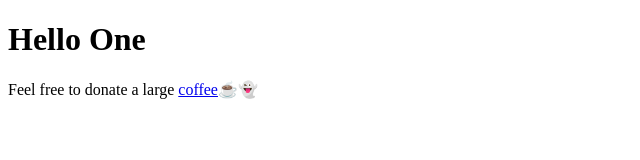
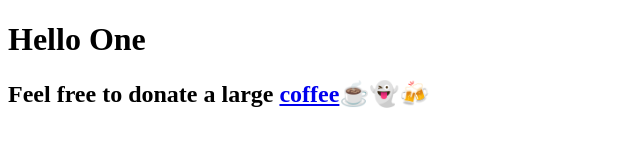
Before and after one commit to zgfg/zgfg.github.io, a plain HTML site: page index.html in a window 1280 px wide. Shown: the whole page, without its empty margins (0-640 px from the left). Drawn offline with Linux system fonts and the light colour scheme.

Commit message:
Add files via upload

```diff
--- a/index.html
+++ b/index.html
@@ -2,8 +2,8 @@
 <html>
 <body>
 <h1>Hello One</h1>
-<p>Feel free to donate a large
-<a href="https://zgfg.github.io/PayPal.html">coffee</a>☕👻
-</p>
+<h2>Feel free to donate a large
+<a href="https://zgfg.github.io/PayPal.html">coffee</a>☕👻🍻
+</h2>
 </body>
 </html>
```
